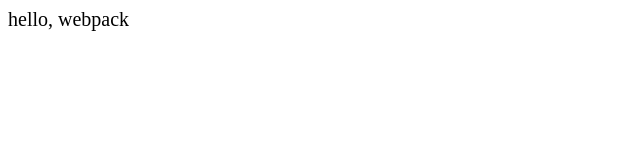
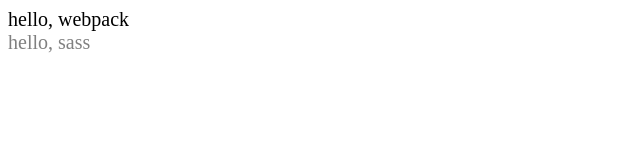
Before and after one commit to Drwna/webpack-demo, a website built with webpack: page src/assets/index.html in a window 1280 px wide. Shown: the full height of the page, 0-640 px from the left. Built offline with nearby package versions, Linux system fonts and the light colour scheme.

Commit message:
sass-loader dart-sass

```diff
--- a/src/index.js
+++ b/src/index.js
@@ -1,3 +1,3 @@
-import x from './x.js'
+import x from './main.js'
 console.log(x);
 console.log('hi,webpack');
--- a/src/x.scss
+++ b/src/x.scss
@@ -1,4 +1,4 @@
-$app2-color: white;
+$app2-color: grey;
 
 #app2 {
   color: $app2-color;
```
Also changed, not shown: package.json (+5 -2 lines), src/main.js (renamed from src/x.js), 1 other file.
